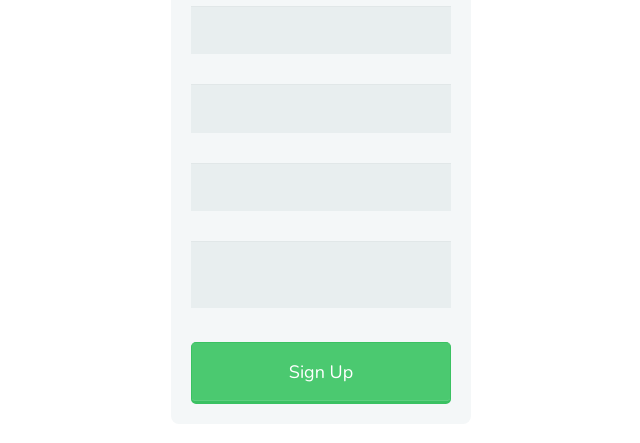
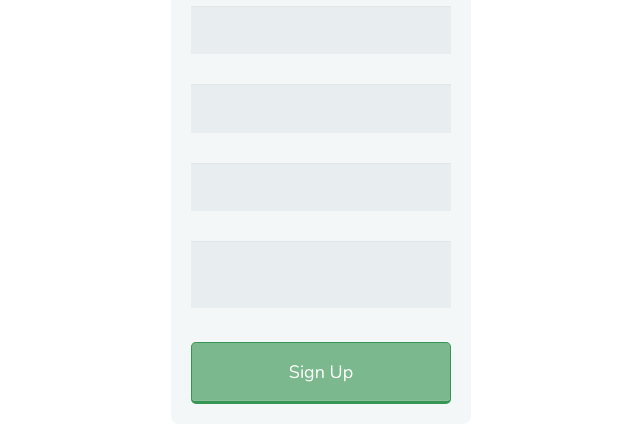
Before and after one commit to albertobebz/HTML5_CSS3_form_template, a plain HTML site: page index.html in a window 1280 px wide. In both pictures the pointer is over the button "Sign Up". Shown: the part 221-664 px from the top of the page, without its empty margins (319-959 px from the left). Drawn offline with nearby package versions, Linux system fonts and the light colour scheme.

Commit message:
added the style for the :hover state of the button

```diff
--- a/CSS/main.css
+++ b/CSS/main.css
@@ -74,7 +74,6 @@ button {
   background-color: #4bc970;
   font-size: 18px;
   text-align: center;
-  font-style: normal;
   border-radius: 5px;
   width: 100%;
   border: 1px solid #3ac162;
@@ -82,3 +81,9 @@ button {
   box-shadow: 0 -1px 0 rgba(255,255,255,0.1) inset;
   margin-bottom: 10px;
 }
+
+button:hover {
+  background-color: #7CB88D;
+  border: 1px solid #389654;
+  border-width: 1px 1px 3px;
+}
```
